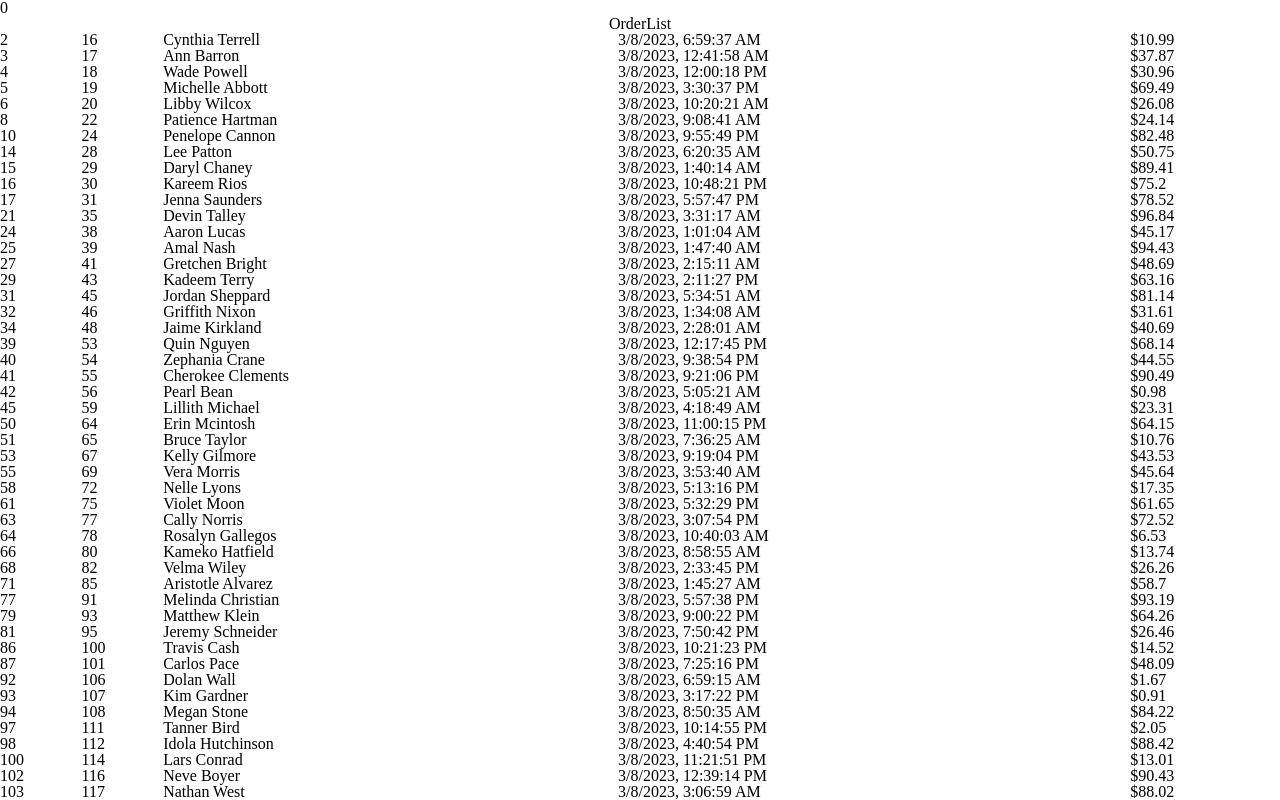
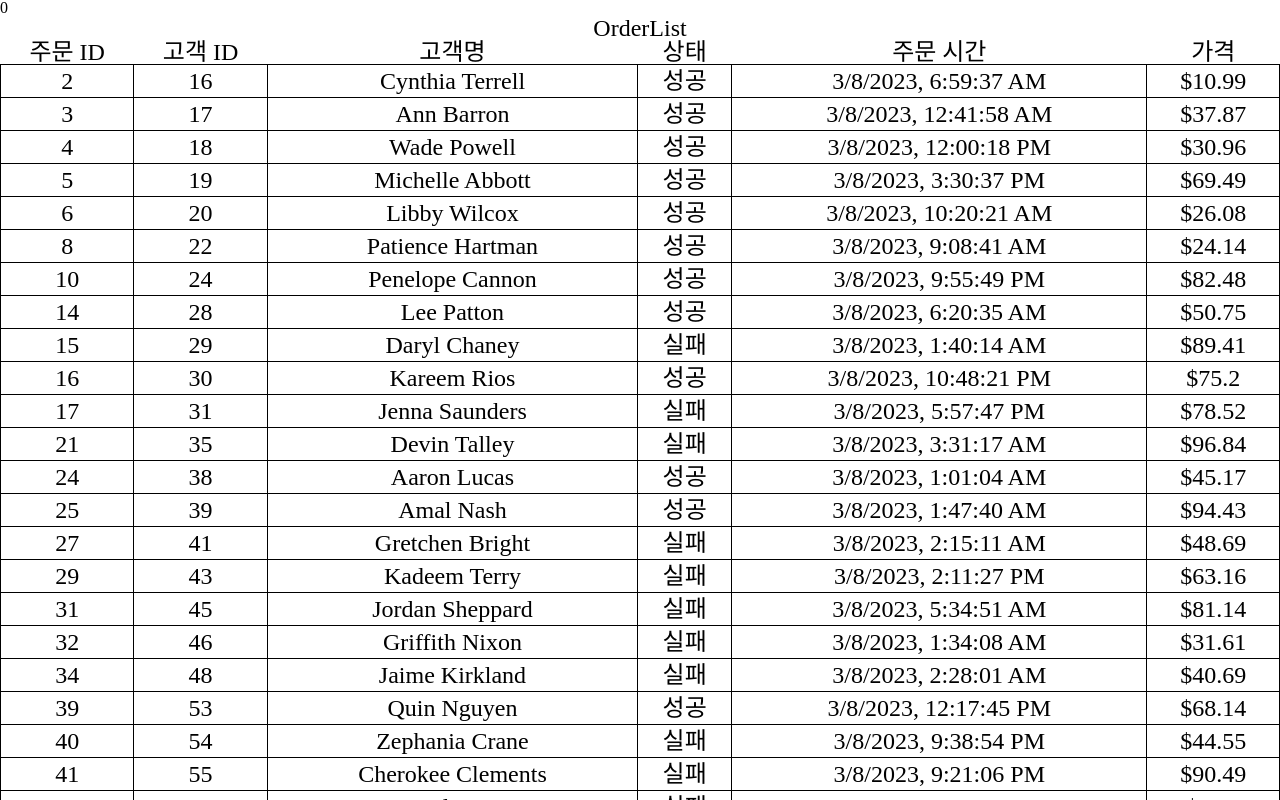
Before and after one commit to wanted-pre-onboarding-internship-1team/pre-onboarding-9th-4-1, a React (Create React App) app: page /order in a window 1280 px wide. Shown: the top 800 px of the page. Built offline with nearby package versions, Linux system fonts and the light colour scheme.

Commit message:
[#1] style: table

```diff
--- a/src/component/OrderList.tsx
+++ b/src/component/OrderList.tsx
@@ -9,17 +9,26 @@ const OrderList = ({ data }: OrderListProps) => {
   return (
     <Table>
       <caption>OrderList</caption>
-      <thead />
+      <thead>
+        <tr>
+          <th>주문 ID</th>
+          <th>고객 ID</th>
+          <th>고객명</th>
+          <th>상태</th>
+          <th>주문 시간</th>
+          <th>가격</th>
+        </tr>
+      </thead>
       <tbody>
         {data.map(orderItem => {
           return (
             <Tr key={orderItem.id}>
-              <td>{orderItem.id}</td>
-              <td>{orderItem.customer_id}</td>
-              <td>{orderItem.customer_name}</td>
-              <td>{orderItem.status}</td>
-              <td>{orderItem.transaction_time.toLocaleString()}</td>
-              <td>${orderItem.currency}</td>
+              <Td>{orderItem.id}</Td>
+              <Td>{orderItem.customer_id}</Td>
+              <Td>{orderItem.customer_name}</Td>
+              <Td>{orderItem.status ? '성공' : '실패'}</Td>
+              <Td>{orderItem.transaction_time.toLocaleString()}</Td>
+              <Td>${orderItem.currency}</Td>
             </Tr>
           );
         })}
@@ -37,4 +46,12 @@ const Tr = styled.tr`
 
 const Table = styled.table`
   width: 100%;
+  text-align: center;
+  font-size: 1.5rem;
 `;
+
+const Td = styled.td`
+  border: solid 1px black;
+  margin: 2px;
+  padding: 4px;
+`;
--- a/src/pages/OrderPage.tsx
+++ b/src/pages/OrderPage.tsx
@@ -3,7 +3,6 @@ import { OrderList } from '../component/OrderList';
 import Pagenation from '../component/Pagenation';
 import { useOrderData } from '../hooks/useOrderData';
 import { usePagenation } from '../hooks/usePagenation';
-import { useSearchParams } from 'react-router-dom';
 
 export default function OrderPage() {
   const api = new MockApi();
```
